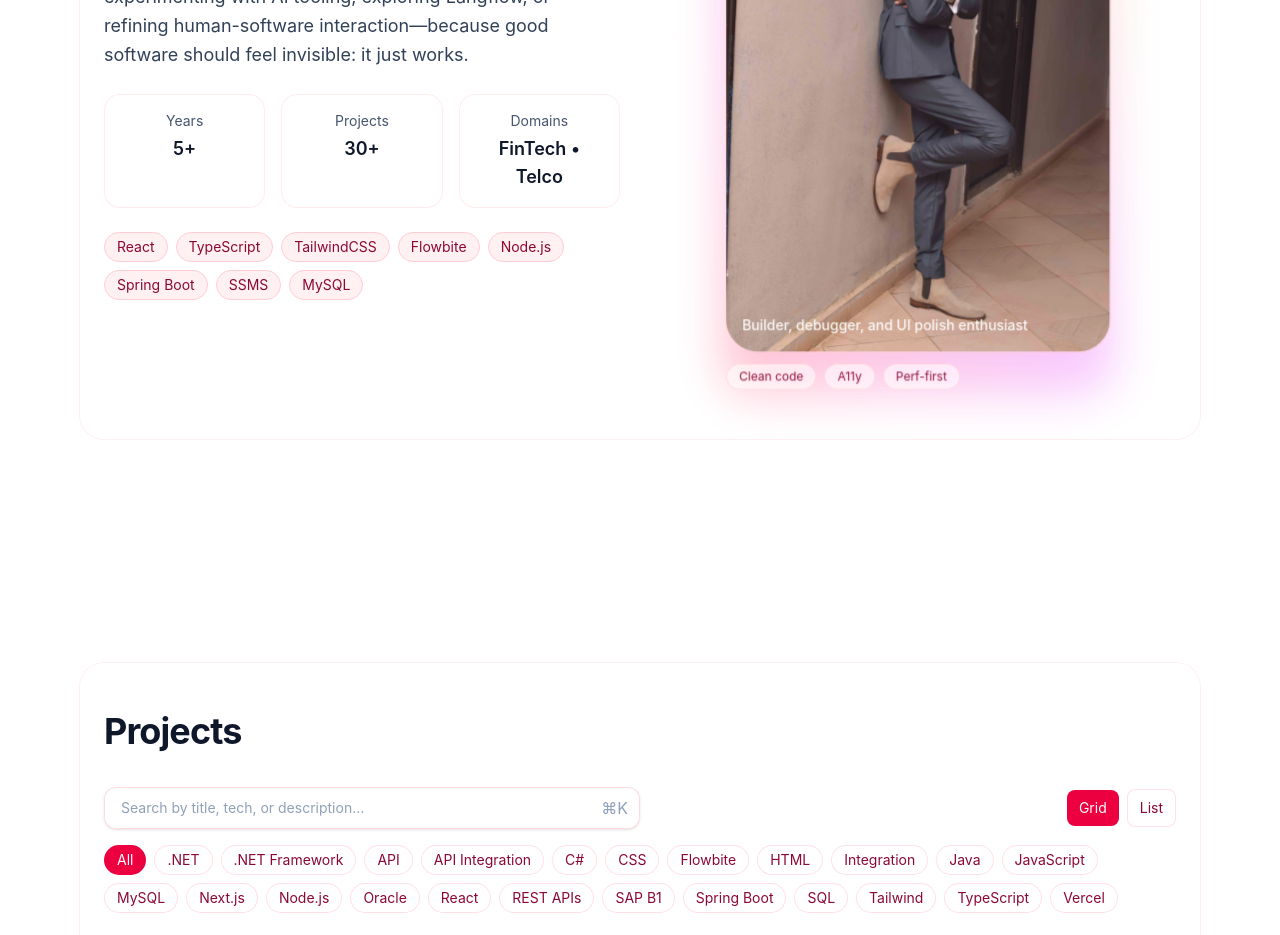
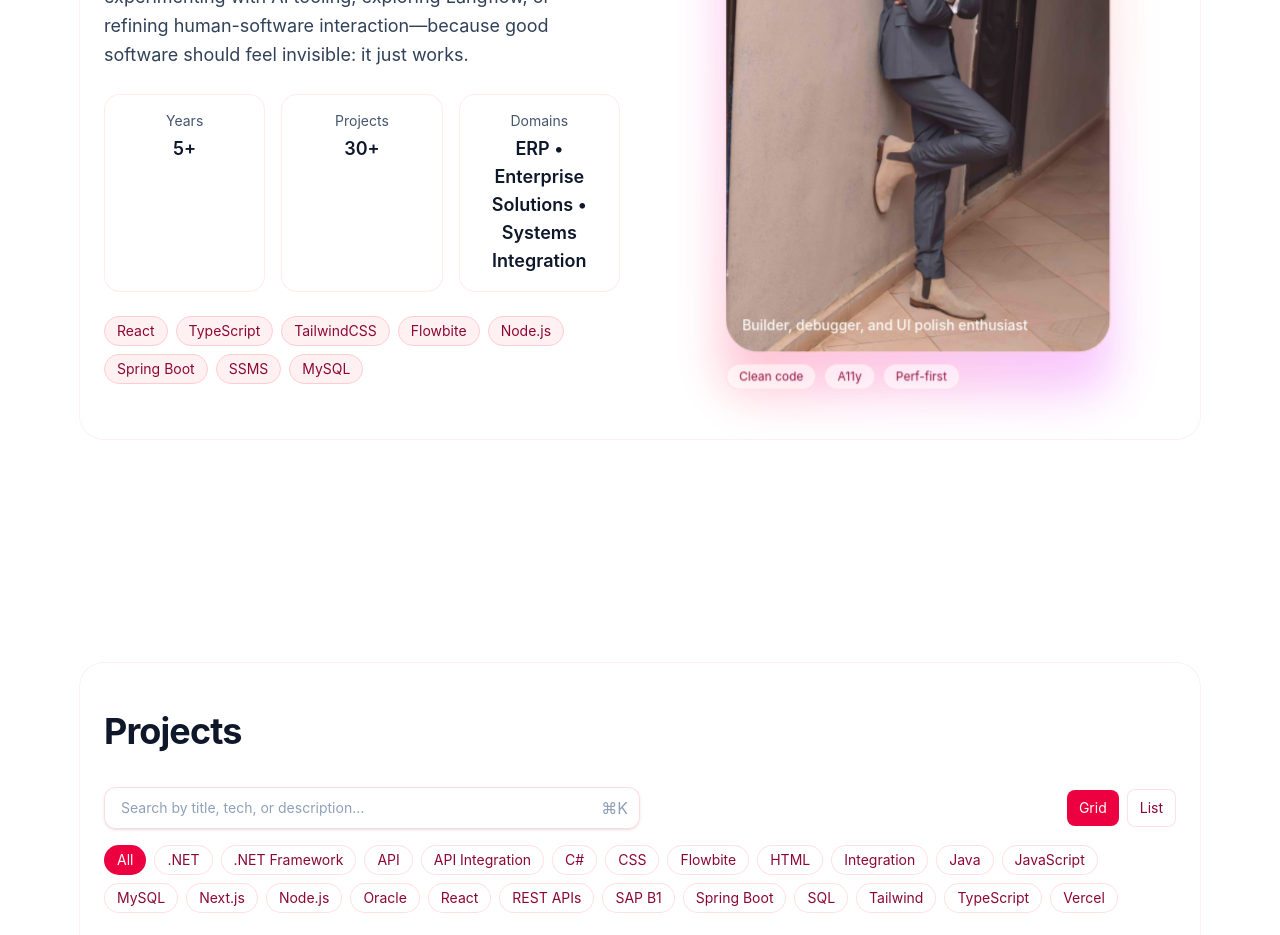
Before and after one commit to adewoleoluwajuwon/Isaiah, a React (Vite) app: page / in a window 1280 px wide. Shown: the part 1380-2315 px from the top of the page. Built offline with nearby package versions, Linux system fonts and the light colour scheme.

Commit message:
Domain refactor on about

```diff
--- a/src/sections/About.tsx
+++ b/src/sections/About.tsx
@@ -104,7 +104,10 @@ export default function About() {
               {[
                 { k: "Years", v: "5+" },
                 { k: "Projects", v: "30+" },
-                { k: "Domains", v: "FinTech • Telco" },
+                {
+                  k: "Domains",
+                  v: "ERP • Enterprise Solutions • Systems Integration",
+                },
               ].map(({ k, v }) => (
                 <li
                   key={k}
```
